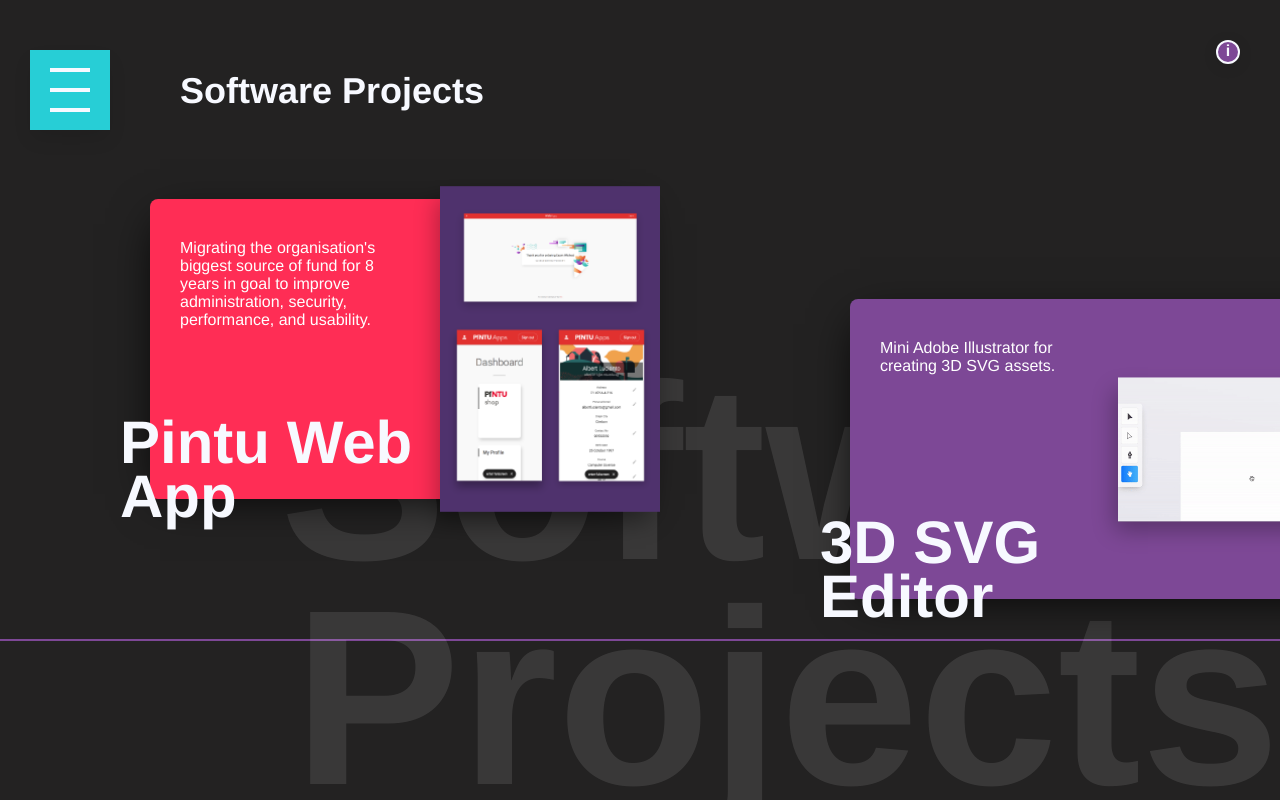
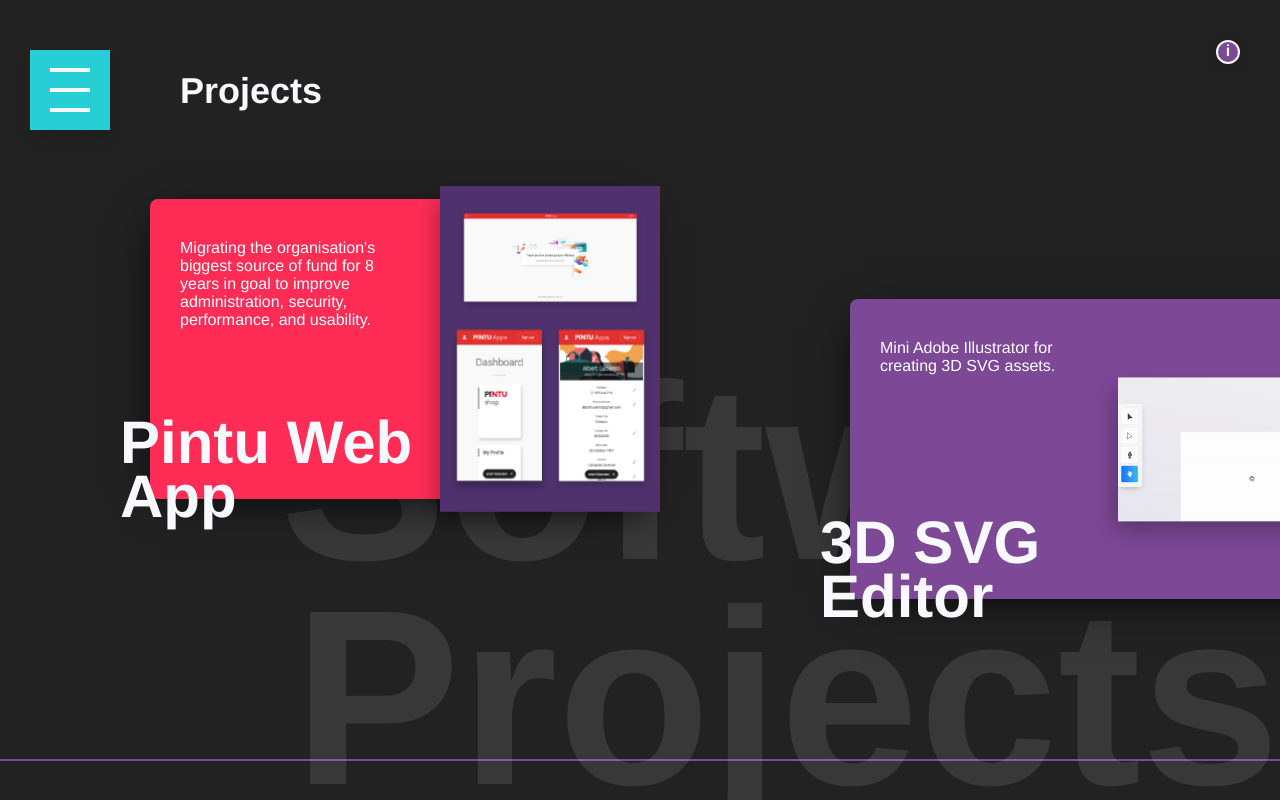
Before and after one commit to AlbertLucianto/portfolio, a Vue app: page /#/project in a window 1280 px wide. Built offline with nearby package versions, Linux system fonts and the light colour scheme.

Commit message:
fix scroll bug

```diff
--- a/src/components/ProjectPage/index.vue
+++ b/src/components/ProjectPage/index.vue
@@ -1,6 +1,6 @@
 <template>
   <div class="projectPage__container">
-    <div class="title">Software Projects</div>
+    <div class="title">Projects</div>
     <div class="background__hollow">Software Projects</div>
     <div class="horizontalList__container" ref="scrollView">
       <div class="horizontalList__wrapper">
@@ -100,7 +100,7 @@
   .horizontalList__wrapper {
     box-sizing: border-box;
     padding: 50px;
-    height: 60vh;
+    height: 720px;
     display: flex;
     align-items: center;
     flex-wrap: nowrap;
```
